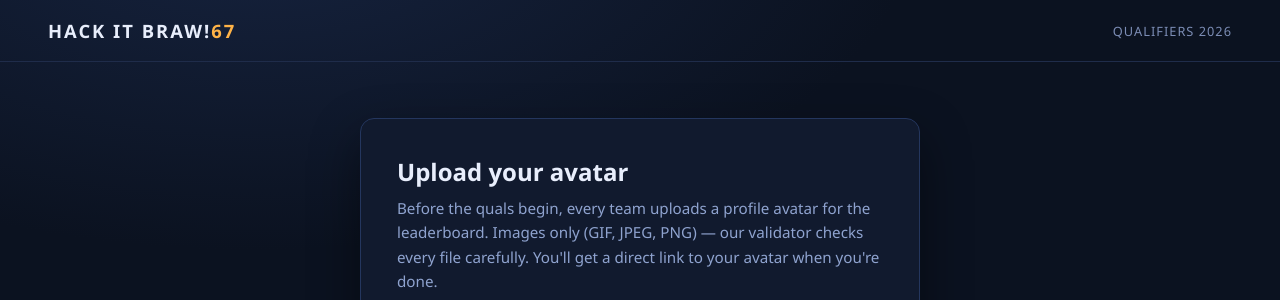
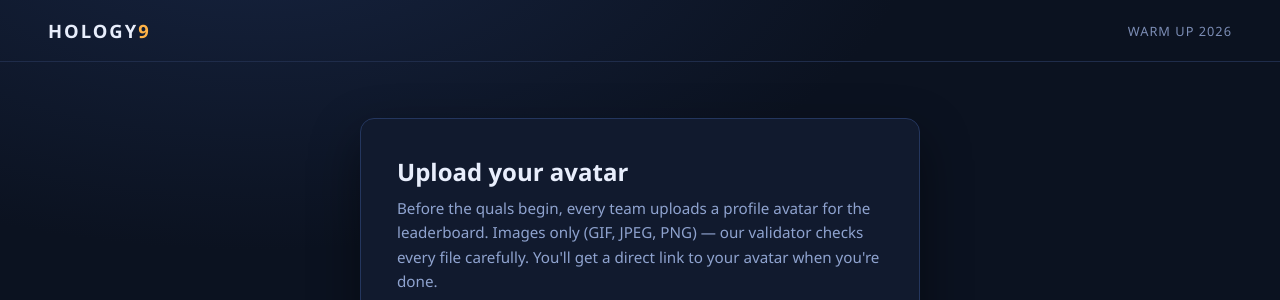
Before and after one commit to Poros-Security/hology-9-internal, a CodeIgniter 4 app: template warm-up/Web/pacar-cina/src/app/Views/index.php in a window 1280 px wide. Shown: the top 300 px of the page. Run offline with PHP 8.4 and a stand-in for CodeIgniter, Linux system fonts and the light colour scheme; the template is opened without the code that fills it, so the values that code supplies are empty; some libraries are stand-ins or nearby versions.

Commit message:
update pacarcina fe

```diff
--- a/warm-up/Web/pacar-cina/src/app/Views/index.php
+++ b/warm-up/Web/pacar-cina/src/app/Views/index.php
@@ -3,7 +3,7 @@
 <head>
     <meta charset="UTF-8">
     <meta name="viewport" content="width=device-width, initial-scale=1">
-    <title>HACK IT BRAW!</title>
+    <title>HOLOGY 9</title>
     <style>
         * { box-sizing: border-box; margin: 0; padding: 0; }
         body {
@@ -103,8 +103,8 @@
 </head>
 <body>
 <header>
-    <div class="brand">HACK IT BRAW!<span>67</span></div>
-    <div class="org">QUALIFIERS 2026</div>
+    <div class="brand">HOLOGY<span>9</span></div>
+    <div class="org">WARM UP 2026</div>
 </header>
 
 <main>
```
